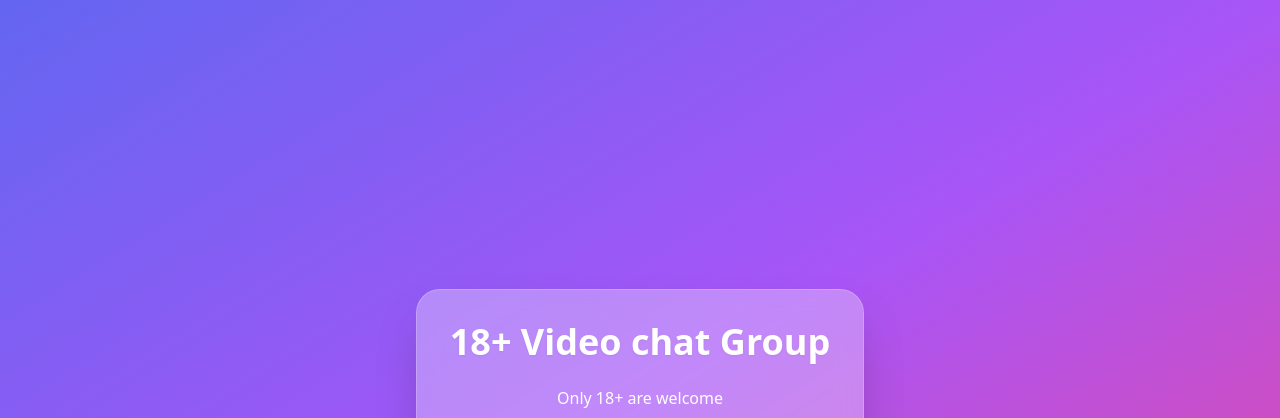
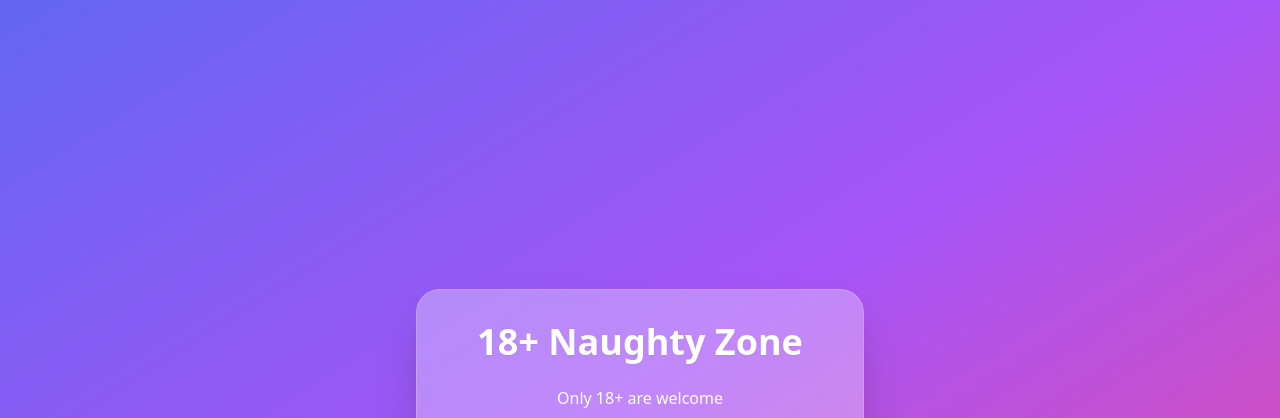
Before and after one commit to Sotto1234-max/rando, a website: page public/index.html in a window 1280 px wide. Shown: the top 418 px of the page. Drawn offline with nearby package versions, Linux system fonts and the light colour scheme; no server answers.

Commit message:
Update index.html

```diff
--- a/public/index.html
+++ b/public/index.html
@@ -13,7 +13,7 @@
   <!-- Login Form -->
 <div id="login" class="flex items-center justify-center min-h-screen bg-gradient-to-br from-indigo-500 via-purple-500 to-pink-500 px-4">
   <div class="backdrop-blur-md bg-white/30 shadow-2xl border border-white/20 p-8 rounded-3xl w-full max-w-md text-white">
-    <h2 class="text-4xl font-bold mb-6 text-center drop-shadow-sm">18+ Video chat Group</h2>
+    <h2 class="text-4xl font-bold mb-6 text-center drop-shadow-sm">18+ Naughty Zone</h2>
 
     <!-- Name Input -->
 
```
